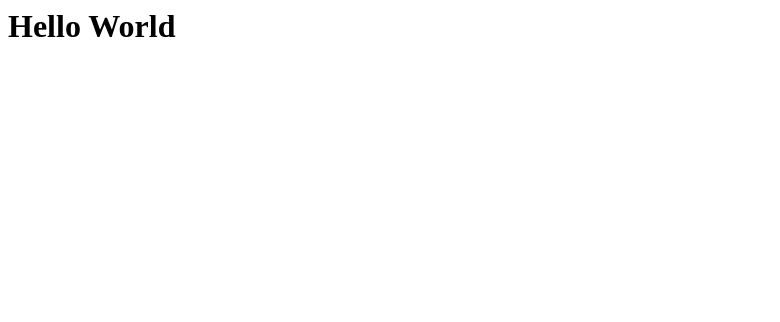
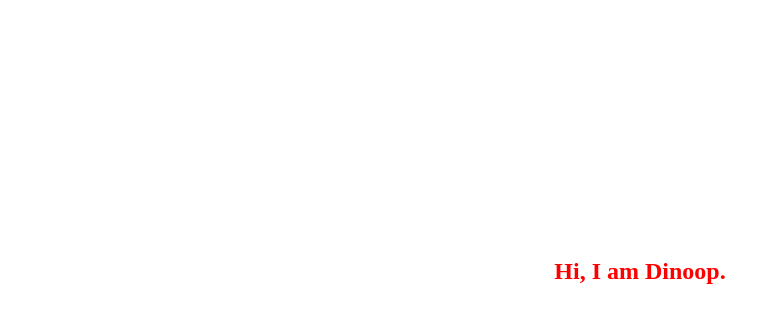
Before and after one commit to dinoooop/web-red, a plain HTML site: page index.html in a window 1280 px wide. Shown: the whole page, without its empty margins (0-780 px from the left). Drawn offline with Linux system fonts and the light colour scheme.

Commit message:
text added

```diff
--- a/index.html
+++ b/index.html
@@ -1,8 +1,15 @@
 <html>
-    <head>
-        <title>title</title>
-    </head>
-    <body>
-      <h1>Hello World</h1>
-    </body>
+<head>
+	<title>My new website</title>
+	<style type="text/css">
+		h2 {
+			text-align: center;
+			padding-top: 250px;
+			color: #f00;
+		}
+	</style>
+</head>
+<body>
+	<h2>Hi, I am Dinoop.</h2>
+</body>
 </html>
```
